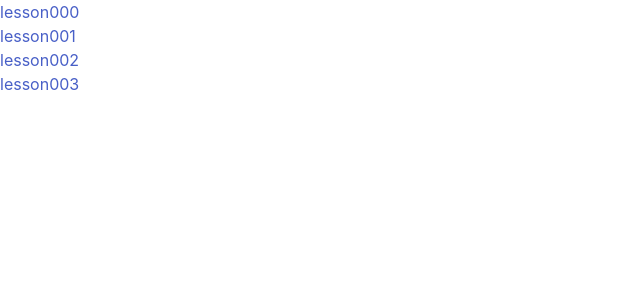
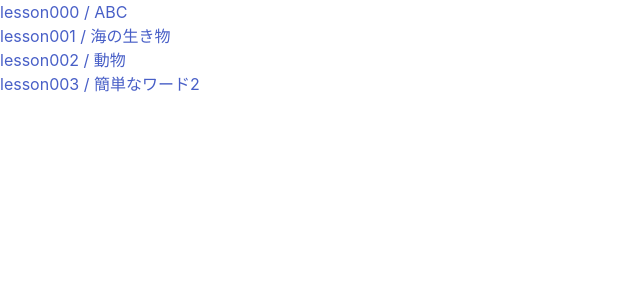
Before and after one commit to iitenkida7/typing, a Nuxt app in the folder nuxt/: page / in a window 1280 px wide. Shown: the top 300 px of the page, without its empty margins (0-640 px from the left). Built offline with nearby package versions, Linux system fonts and the light colour scheme.

Commit message:
Modify index page

```diff
--- a/nuxt/pages/index.vue
+++ b/nuxt/pages/index.vue
@@ -1,8 +1,8 @@
 <template>
   <ul>
-    <li v-for="lesson in lessons" :key="lesson">
-      <NuxtLink :to="/lesson/ + lesson" >
-        {{ lesson }}
+    <li v-for="(lesson, index) in lessons">
+      <NuxtLink :to="/lesson/ + index">
+        {{ index }} / {{ lesson.description }}
       </NuxtLink>
     </li>
   </ul>
@@ -15,11 +15,8 @@ export default {
   name: "lesson",
   data: function () {
     return {
-      lessons: null,
+      lessons: Lesson,
     };
-  },
-  created: function () {
-    this.lessons = Object.keys(Lesson);
   },
 };
 </script>
```
